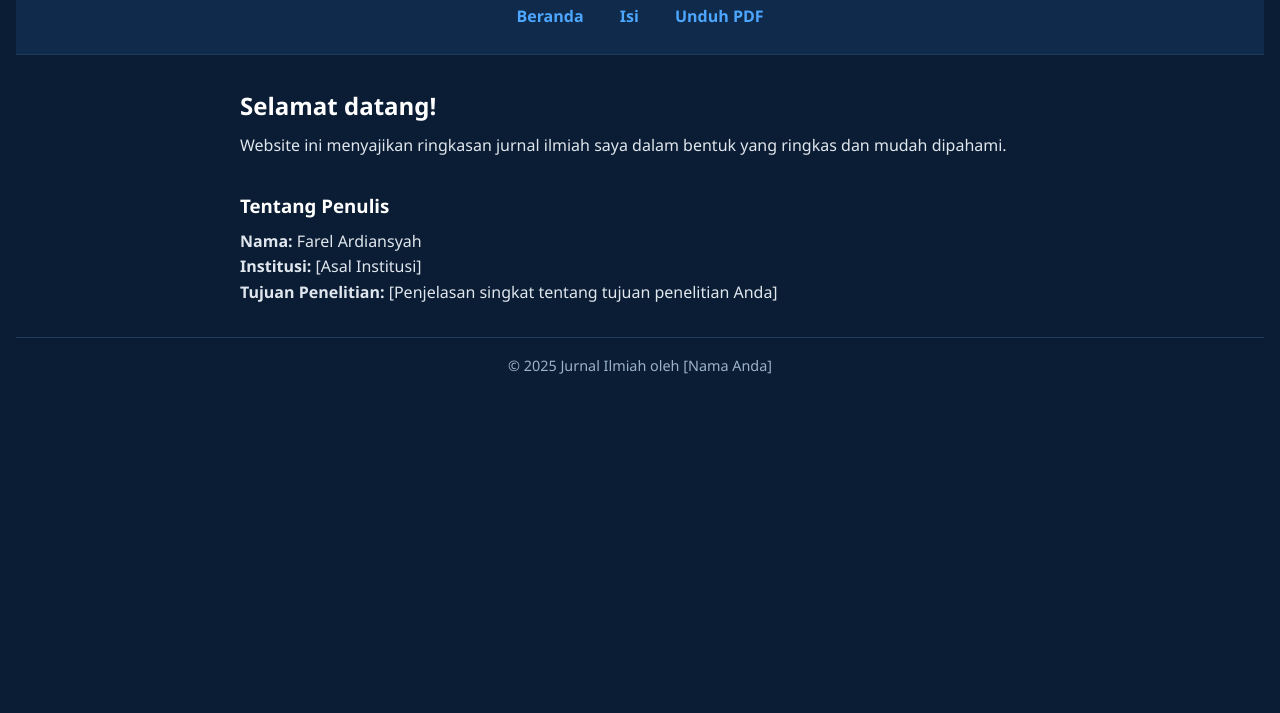
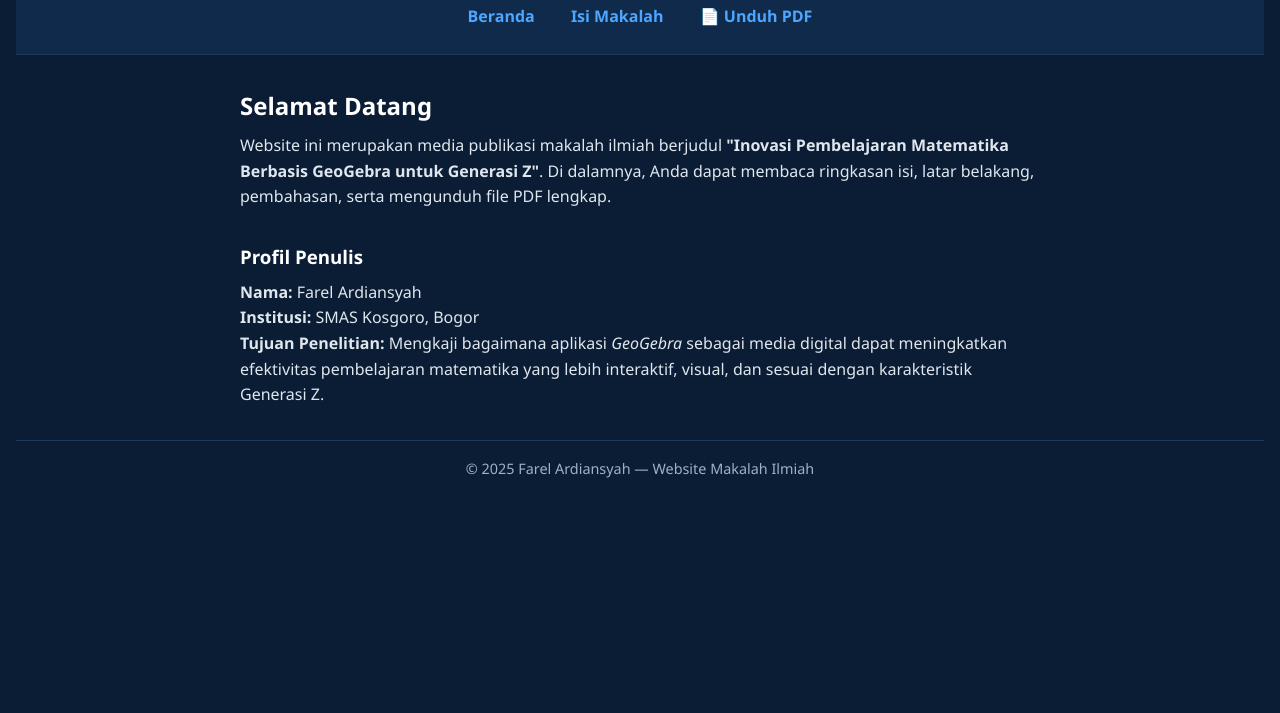
Before and after one commit to Sena122/KTI, a plain HTML site: page index.html in a window 1280 px wide. Shown: the part 87-800 px from the top of the page. Drawn offline with Linux system fonts and the light colour scheme.

Commit message:
index.html

```diff
--- a/index.html
+++ b/index.html
@@ -1,37 +1,43 @@
 <!DOCTYPE html>
 <html lang="id">
 <head>
-  <meta charset="UTF-8">
-  <meta name="viewport" content="width=device-width, initial-scale=1.0">
-  <title>Makalah Farel Ardiansyah</title>
-  <link rel="stylesheet" href="css/style.css">
+  <meta charset="UTF-8" />
+  <meta name="viewport" content="width=device-width, initial-scale=1.0" />
+  <title>Makalah | Farel Ardiansyah</title>
+  <link rel="stylesheet" href="css/style.css" />
 </head>
 <body>
   <header>
-    <h1>Makalah: GeoGebra & Generasi Z</h1>
+    <h1>Inovasi Pembelajaran Matematika Digital</h1>
     <nav>
       <a href="index.html">Beranda</a>
-      <a href="summary.html">Isi</a>
-      <a href="assets/Makalah.pdf" download>Unduh PDF</a>
+      <a href="summary.html">Isi Makalah</a>
+      <a href="assets/Makalah.pdf" download>📄 Unduh PDF</a>
     </nav>
   </header>
 
   <main>
     <section class="intro">
-      <h2>Selamat datang!</h2>
-      <p>Website ini menyajikan ringkasan jurnal ilmiah saya dalam bentuk yang ringkas dan mudah dipahami.</p>
+      <h2>Selamat Datang</h2>
+      <p>
+        Website ini merupakan media publikasi makalah ilmiah berjudul <strong>"Inovasi Pembelajaran Matematika Berbasis GeoGebra untuk Generasi Z"</strong>.
+        Di dalamnya, Anda dapat membaca ringkasan isi, latar belakang, pembahasan, serta mengunduh file PDF lengkap.
+      </p>
     </section>
 
     <section class="author">
-      <h3>Tentang Penulis</h3>
-      <p><strong>Nama:</strong> Farel Ardiansyah </p>
-      <p><strong>Institusi:</strong> [Asal Institusi]</p>
-      <p><strong>Tujuan Penelitian:</strong> [Penjelasan singkat tentang tujuan penelitian Anda]</p>
+      <h3>Profil Penulis</h3>
+      <p><strong>Nama:</strong> Farel Ardiansyah</p>
+      <p><strong>Institusi:</strong> SMAS Kosgoro, Bogor</p>
+      <p>
+        <strong>Tujuan Penelitian:</strong> Mengkaji bagaimana aplikasi <em>GeoGebra</em> sebagai media digital dapat meningkatkan efektivitas pembelajaran matematika
+        yang lebih interaktif, visual, dan sesuai dengan karakteristik Generasi Z.
+      </p>
     </section>
   </main>
 
   <footer>
-    <p>&copy; 2025 Jurnal Ilmiah oleh [Nama Anda]</p>
+    <p>&copy; 2025 Farel Ardiansyah — Website Makalah Ilmiah</p>
   </footer>
 </body>
 </html>
```
